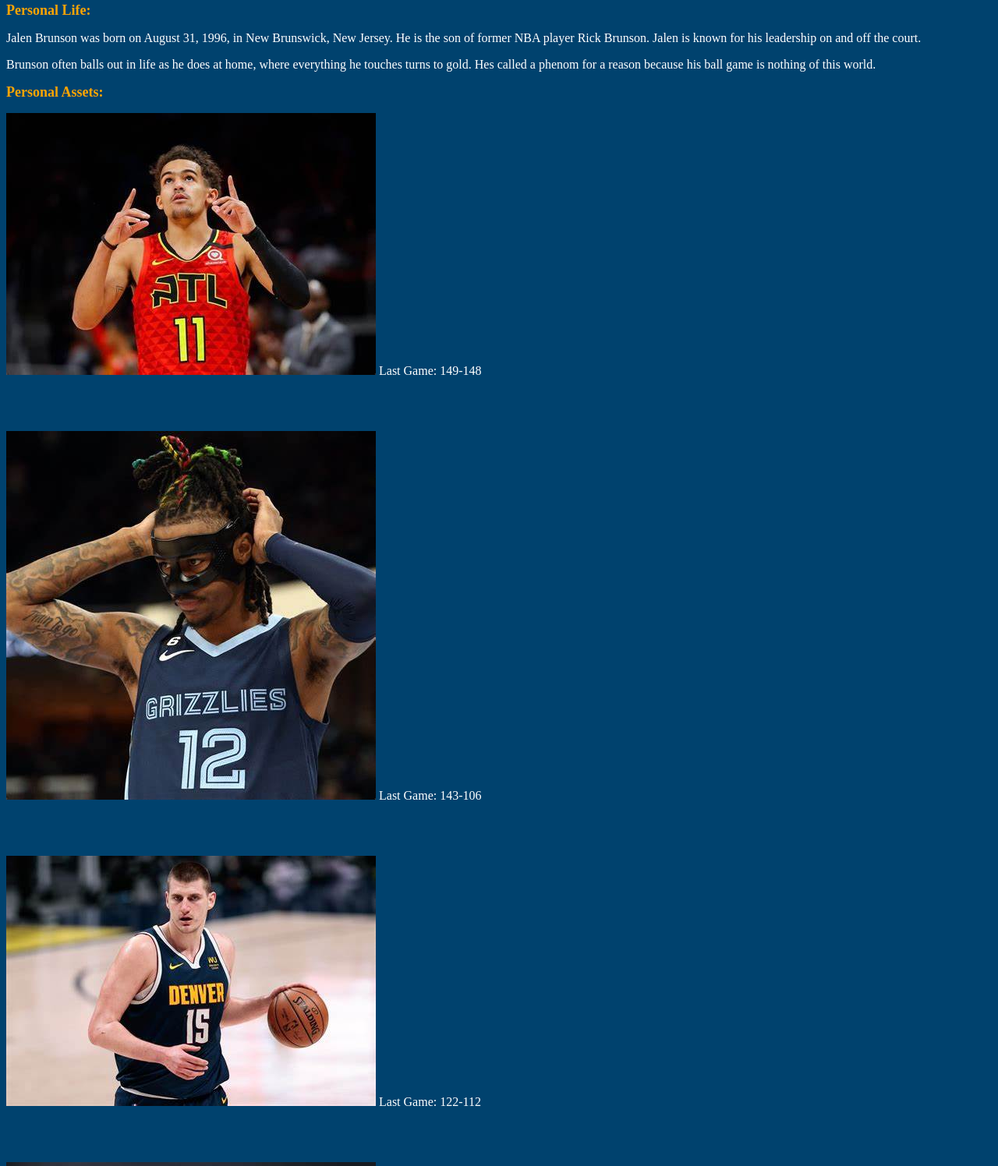
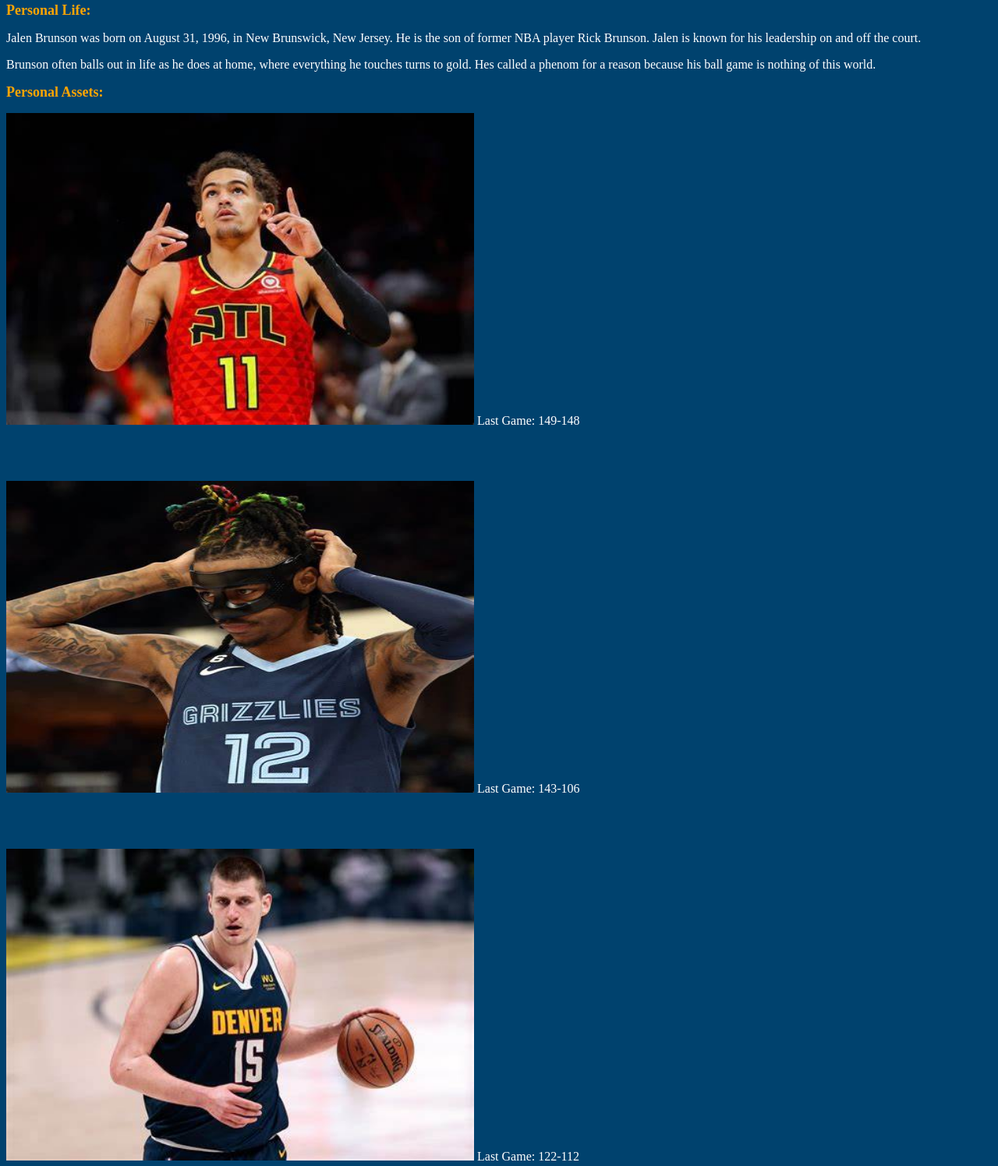
Before and after one commit to Hotdawg54/PartnerProject1, a plain HTML site: page index2.html in a window 1280 px wide. Shown: the part 472-1968 px from the top of the page at 78% size. Drawn offline with Linux system fonts and the light colour scheme.

Commit message:
Update index2.html

```diff
--- a/index2.html
+++ b/index2.html
@@ -42,35 +42,35 @@
     </p>
     <h4>Personal Assets:</h4>
 <div>
-    <p><img src="trae.jpg" alt="Trae Young">
+    <p><img src="trae.jpg" alt="Trae Young" width="600" height="400">
     Last Game: 149-148</p>
 </div>
 <br>
 <br>
 
 <div>
-    <p><img src="ja.jpg" alt="Ja Morant">
+    <p><img src="ja.jpg" alt="Ja Morant" width="600" height="400">
     Last Game: 143-106</p>
 </div>
 <br>
 <br>
 
 <div>
-    <p><img src="joker.jpg"  alt="Nikola Jovic">
+    <p><img src="joker.jpg"  alt="Nikola Jovic"width="600" height="400">
     Last Game: 122-112</p>
 </div>
 <br>
 <br>
 
 <div>
-    <p> <img src="embiid.jpg"  alt="Joel embiid">
+    <p> <img src="embiid.jpg"   alt="Joel embiid" width="600" height="400">
     Last Game: 125-119</p>
 </div>
 <br>
 <br>
 
 <div>
-    <p><img src="giannis.jpg" alt="Giannis antentokounmpo">
+    <p><img src="giannis.jpg" alt="Giannis antentokounmpo" width="600" height="400">
     Last Game: 140-106</p>
 </div>
 <br>
```
